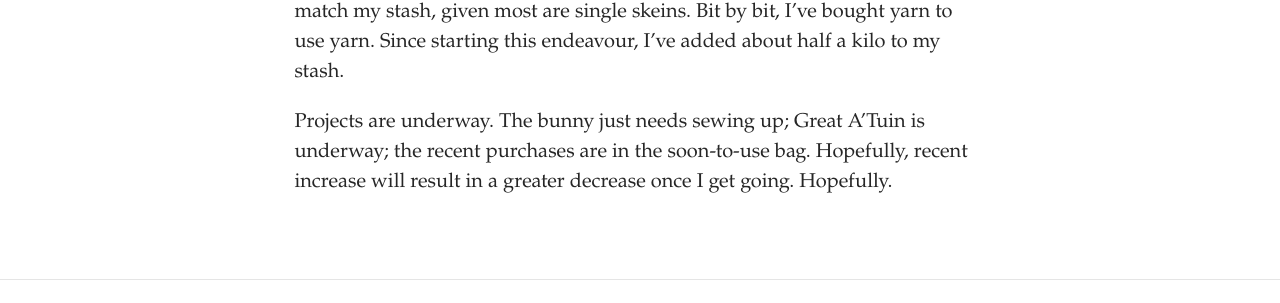
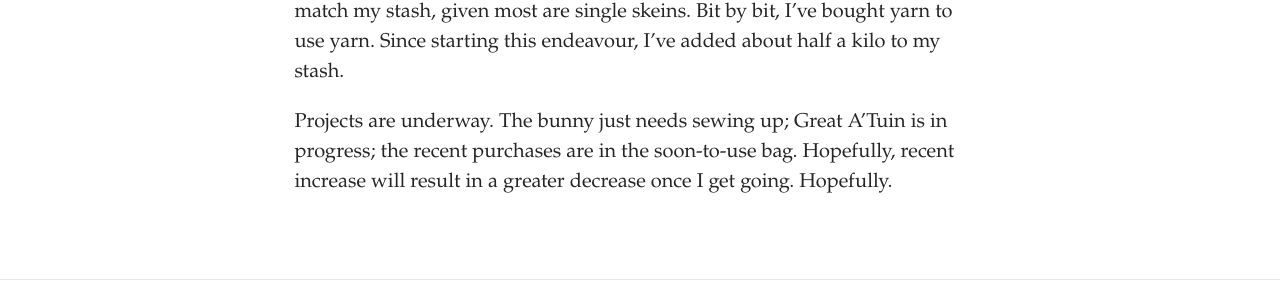
Before and after one commit to SammySpinsAYarn/Blog, a Jekyll site: the page built from _posts/2023-06-22-what-shall-i-write-about.md, in a window 1280 px wide. Shown: the part 995-1298 px from the top of the page. Built offline with Jekyll 4.4.1, drawn with Linux system fonts in a browser that asks for light colours; some web fonts are replaced.

Commit message:
Update Post “2023-06-22-what-shall-i-write-about”

```diff
--- a/_posts/2023-06-22-what-shall-i-write-about.md
+++ b/_posts/2023-06-22-what-shall-i-write-about.md
@@ -13,4 +13,4 @@
 
 E﻿xcept, the yarns weren't quite right. I have four different yellows, but none were bright enough for the Pride Bunny. That scrap Positive Potato needed more than the little I had left, and only comes in 50g skeins. The Great A'Tuin demands a perfect green- and more than I originally ordered- alongside the smaller quantities of other shades for the shell. Searching through for the patterns to find uses has also meant finding ones that look amazing, but don't match my stash, given most are single skeins. Bit by bit, I've bought yarn to use yarn. Since starting this endeavour, I've added about half a kilo to my stash.
 
-Projects are underway. The bunny just needs sewing up; Great A'Tuin is underway; the recent purchases are in the soon-to-use bag. Hopefully, recent increase will result in a greater decrease once I get going. Hopefully.[](https://www.youtube.com/playlist?list=PL1VxpiMcBXBPGMdDoSi63QK5ZRTgISf-6)
+Projects are underway. The bunny just needs sewing up; Great A'Tuin is in progress; the recent purchases are in the soon-to-use bag. Hopefully, recent increase will result in a greater decrease once I get going. Hopefully. [](https://www.youtube.com/playlist?list=PL1VxpiMcBXBPGMdDoSi63QK5ZRTgISf-6)
```
